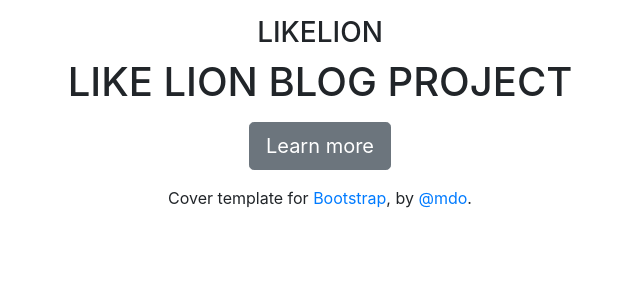
After one commit to sohyun242/blogproject1, a Django app: page /blog/cover/ in a window 1280 px wide. The commit adds this page. Shown: the top 300 px of the page, without its empty margins (320-960 px from the left). Run offline with Django 3.2, Linux system fonts and the light colour scheme; some libraries are stand-ins or nearby versions.

Commit message:
herokuproject commit

```diff
--- /dev/null
+++ b/blogapp/templates/cover.html
@@ -0,0 +1,61 @@
+<!doctype html>
+<html lang="en">
+  <head>
+    <meta charset="utf-8">
+    <meta name="viewport" content="width=device-width, initial-scale=1, shrink-to-fit=no">
+    <meta name="description" content="">
+    <meta name="author" content="Mark Otto, Jacob Thornton, and Bootstrap contributors">
+    <meta name="generator" content="Jekyll v3.8.5">
+    <title>Cover Template · Bootstrap</title>
+
+    <link rel="canonical" href="https://getbootstrap.com/docs/4.3/examples/cover/">
+
+    <!-- Bootstrap core CSS -->
+<link href="/docs/4.3/dist/css/bootstrap.min.css" rel="stylesheet" integrity="sha384-ggOyR0iXCbMQv3Xipma34MD+dH/1fQ784/j6cY/iJTQUOhcWr7x9JvoRxT2MZw1T" crossorigin="anonymous">
+
+
+    <style>
+      .bd-placeholder-img {
+        font-size: 1.125rem;
+        text-anchor: middle;
+        -webkit-user-select: none;
+        -moz-user-select: none;
+        -ms-user-select: none;
+        user-select: none;
+      }
+
+      @media (min-width: 768px) {
+        .bd-placeholder-img-lg {
+          font-size: 3.5rem;
+        }
+      }
+    </style>
+    <!-- Custom styles for this template -->
+    <link href="cover.css" rel="stylesheet">
+  </head>
+  <body class="text-center">
+    <div class="cover-container d-flex w-100 h-100 p-3 mx-auto flex-column">
+  <header class="masthead mb-auto">
+    <div class="inner">
+      <h3 class="masthead-brand">LIKELION</h3>
+      <nav class="nav nav-masthead justify-content-center">
+      </nav>
+    </div>
+  </header>
+
+  <main role="main" class="inner cover">
+    <h1 class="cover-heading">LIKE LION BLOG PROJECT</h1>
+    <p class="lead"></p>
+    <p class="lead">
+      <a href="{% url 'one' %}" class="btn btn-lg btn-secondary">Learn more</a>
+    </p>
+  </main>
+
+  <footer class="mastfoot mt-auto">
+    <div class="inner">
+      <p>Cover template for <a href="https://getbootstrap.com/">Bootstrap</a>, by <a href="https://twitter.com/mdo">@mdo</a>.</p>
+    </div>
+  </footer>
+</div>
+</body>
+</html>
--- a/blogapp/urls.py
+++ b/blogapp/urls.py
@@ -5,5 +5,8 @@ from . import views
 urlpatterns = [
     path('<int:blog_id>/', views.detail, name="detail"),
     path('new/', views.new, name='new'),
+    path('cover/', views.cover, name='cover'),
+    path('one/', views.one, name='one'),
     path('create', views.create, name="create"),
+
 ]
--- a/blogapp/views.py
+++ b/blogapp/views.py
@@ -21,3 +21,9 @@ def create(request):
     blog.save()
     return redirect('/blog/'+str(blog.id)) # 함수들 다 처리하고 이 url로 이동하세요라는 뜻
     #blog.id는 인트형인데 str은 문자열이니까 문자열로 변환시켜준거 그래서 str(blog.id)써준거
+
+def cover(request):
+    return render(request, 'cover.html')
+
+def one(request):
+    return render(request, 'one.html')
--- a/blogproject/templates/base.html
+++ b/blogproject/templates/base.html
@@ -7,7 +7,8 @@
 </head>
 
 <body>
-    <nav class="navbar navbar-expand-lg navbar-black bg-black">
+
+    <nav class="navbar navbar-expand-lg navbar-dark bg-primary">
         <a class="navbar-brand" href="#">Navbar</a>
         <button class="navbar-toggler" type="button" data-toggle="collapse" data-target="#navbarSupportedContent" aria-controls="navbarSupportedContent" aria-expanded="false" aria-label="Toggle navigation">
           <span class="navbar-toggler-icon"></span>
@@ -20,6 +21,9 @@
             <li class="nav-item">
               <a class="nav-link" href="{% url 'new' %}">글쓰기</a>
             </li>
+            <li class="nav-item">
+                <a class="nav-link" href="{% url 'cover' %}">cover</a>
+              </li>
             <li class="nav-item dropdown">
               <a class="nav-link dropdown-toggle" href="#" id="navbarDropdown" role="button" data-toggle="dropdown" aria-haspopup="true" aria-expanded="false">
                 Dropdown
--- /dev/null
+++ b/requirements.txt
@@ -0,0 +1,6 @@
+Django==2.1.7
+gunicorn==19.9.0
+Pillow==5.4.1
+psycopg2-binary==2.7.7
+pytz==2018.9
+whitenoise==4.1.2
```
Also changed, not shown: blogapp/templates/one.html (added, +18 -0 lines), blogproject/settings.py (+6 -2 lines).
